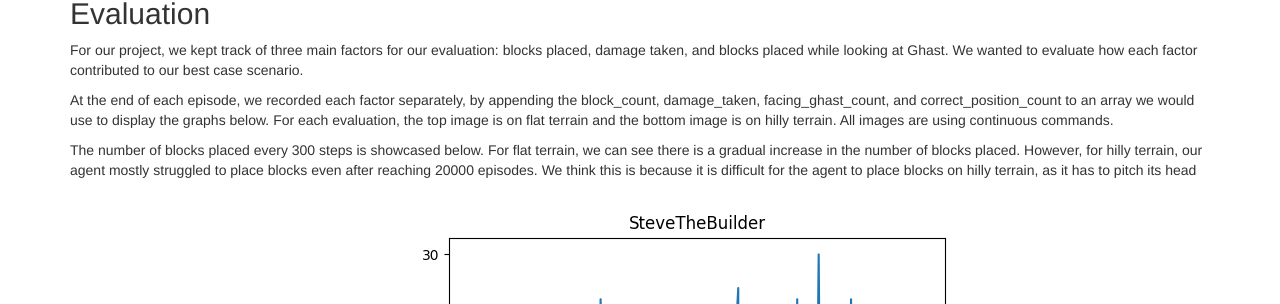
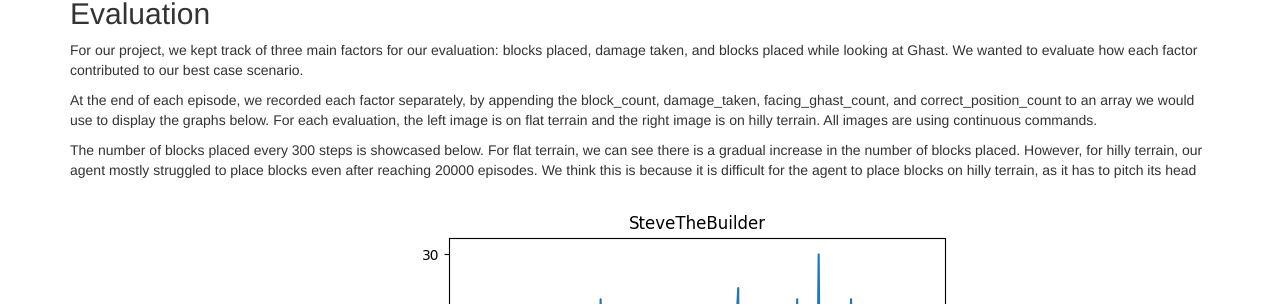
Before and after one commit to Timmichi/Steve-The-Builder, a Jekyll site: the page built from docs/final.md, in a window 1280 px wide and 900 px high, scrolled down 3532 px. Shown: the part 168-472 px from the top of the window. Built offline with Jekyll 4.4.1, drawn with Linux system fonts in a browser that asks for light colours.

Commit message:
Update final.md

```diff
--- a/docs/final.md
+++ b/docs/final.md
@@ -41,16 +41,16 @@
 
 For our project, we kept track of three main factors for our evaluation: blocks placed, damage taken, and blocks placed while looking at Ghast. We wanted to evaluate how each factor contributed to our best case scenario.
 
-At the end of each episode, we recorded each factor separately, by appending the block_count, damage_taken, facing_ghast_count, and correct_position_count to an array we would use to display the graphs below. For each evaluation, the top image is on flat terrain and the bottom image is on hilly terrain. All images are using continuous commands.
+At the end of each episode, we recorded each factor separately, by appending the block_count, damage_taken, facing_ghast_count, and correct_position_count to an array we would use to display the graphs below. For each evaluation, the left image is on flat terrain and the right image is on hilly terrain. All images are using continuous commands.
 
 The number of blocks placed every 300 steps is showcased below. For flat terrain, we can see there is a gradual increase in the number of blocks placed. However, for hilly terrain, our agent mostly struggled to place blocks even after reaching 20000 episodes. We think this is because it is difficult for the agent to place blocks on hilly terrain, as it has to pitch its head at more extreme angles to build blocks below it.
-![](images/Flat/blocks.png) ![](images/Hill/blocks.png)
+![](images/Flat/blocks.png) ![](images/hill/blocks.png)
 
 The amount of damage taken every 300 steps is showcased below. For flat terain, there are far more instances where the agent takes less damage compared to hilly terrain. Although our agent takes the maximum damage/dies during an episode quite often, both graphs show a decrease in the amount of damage taken over time, with the agent taking less damage more consistently after reaching 20000 episodes.
-![](images/Flat/damage.png) ![](images/Hill/damage.png)
+![](images/Flat/damage.png) ![](images/hill/damage.png)
 
 The amount of blocks placed while facing the ghast every 300 steps is showcased below. For flat terrain, similar to the number of blocks placed in general, there is a clear gradual increase in the number of blocks placed while facing the ghast. Although, the same situation arises on hilly terrain for blocks placed in general and blocks placed while facing the ghast: our agent struggles to set the blocks, and as a result there isn't much improvement in this area.
-![](images/Flat/correctPosition.png) ![](images/Hill/correctPosition.png)
+![](images/Flat/correctPosition.png) ![](images/hill/correctPosition.png)
 
 ## References
 
```
